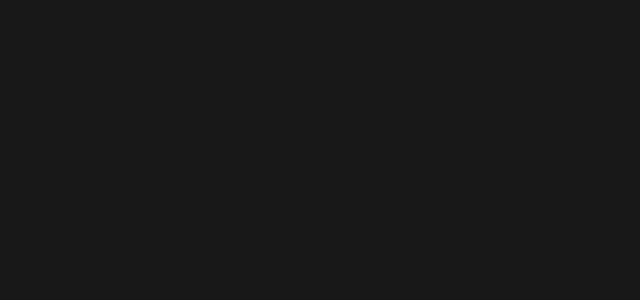
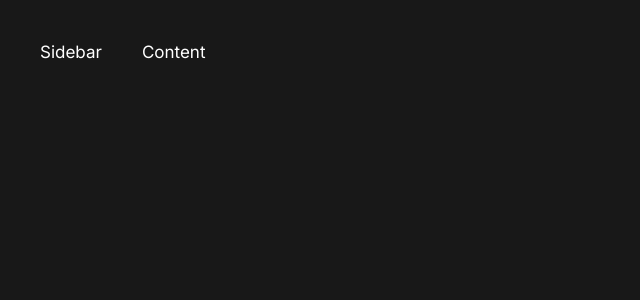
Before and after one commit to ahmadammarm/task-manager, a Next.js app: page / in a window 1280 px wide. Shown: the top 300 px of the page, without its empty margins (0-640 px from the left). Built offline with nearby package versions, Linux system fonts and the light colour scheme.

Commit message:
update styling components

```diff
--- /dev/null
+++ b/app/components/Sidebar/Sidebar.tsx
@@ -0,0 +1,18 @@
+"use client"
+
+import React from 'react'
+import styled from 'styled-components'
+
+const SidebarStyled = styled.nav`
+
+`;
+
+const Sidebar = () => {
+  return (
+    <SidebarStyled>
+      Sidebar
+    </SidebarStyled>
+  )
+}
+
+export default Sidebar
--- a/app/layout.tsx
+++ b/app/layout.tsx
@@ -1,6 +1,8 @@
 import type { Metadata } from 'next'
 import { Inter } from 'next/font/google'
 import './globals.css'
+import Sidebar from './components/Sidebar/Sidebar'
+import GlobalStyleProvider from './providers/GlobalStyleProvider'
 
 const inter = Inter({ subsets: ['latin'] })
 
@@ -16,7 +18,12 @@ export default function RootLayout({
 }) {
   return (
     <html lang="en">
-      <body className={inter.className}>{children}</body>
+      <body className={inter.className}>
+        <GlobalStyleProvider>
+          <Sidebar/>
+          {children}
+        </GlobalStyleProvider>
+      </body>
     </html>
   )
 }
--- a/app/page.tsx
+++ b/app/page.tsx
@@ -1,7 +1,8 @@
-import Image from 'next/image'
 
 export default function Home() {
   return (
-   <main></main>
+   <main>
+    <h1>Content</h1>
+   </main>
   )
 }
--- /dev/null
+++ b/app/providers/GlobalStyleProvider.tsx
@@ -0,0 +1,28 @@
+"use client"
+
+import React from 'react'
+import styled from 'styled-components'
+
+interface Props {
+    children: React.ReactNode
+
+}
+
+function GlobalStyleProvider({ children }: Props) {
+  return (
+    <GlobalStyles>
+        {children}
+    </GlobalStyles>
+  )
+}
+
+const GlobalStyles = styled.div`
+    padding: 2.5rem;
+    display: flex;
+    gap: 2.5rem;
+    height: 100%;
+`;
+
+
+
+export default GlobalStyleProvider
```
Also changed, not shown: package.json (+5 -4 lines), 1 other file (tests, documents, lock files or other folders).
